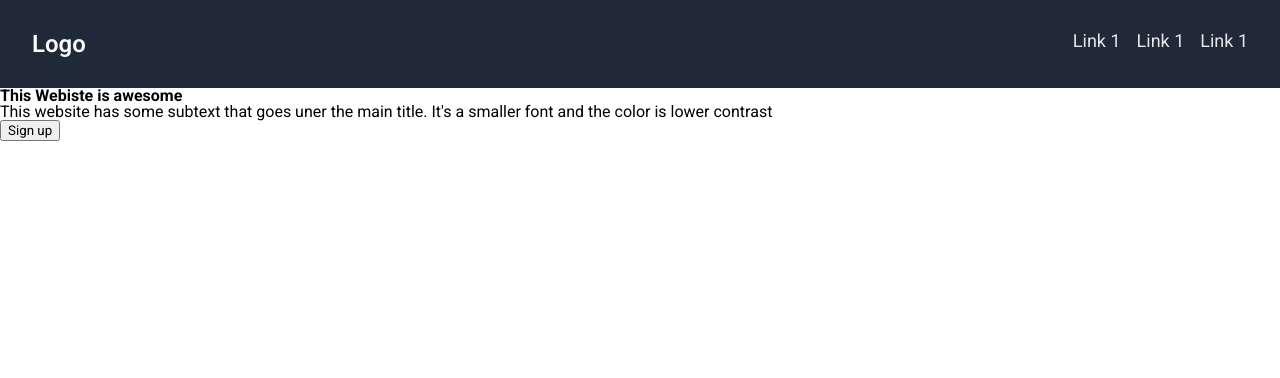
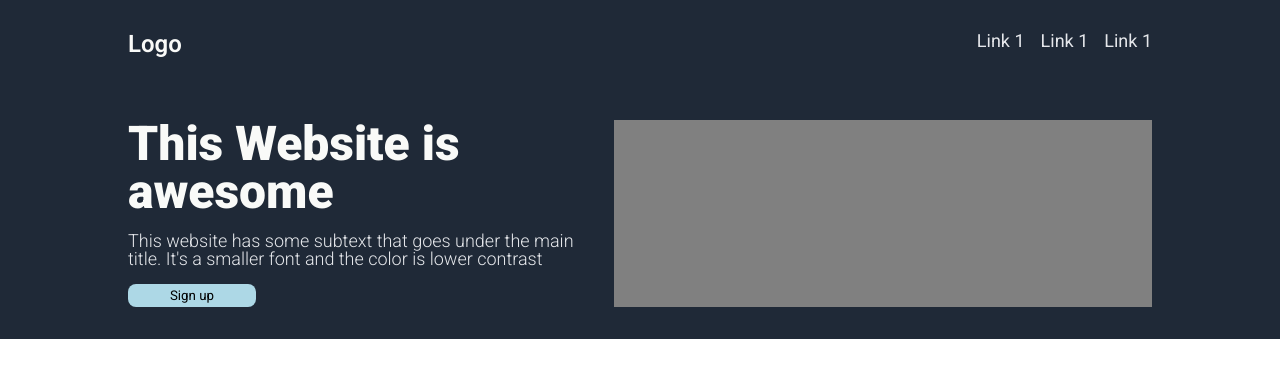
Before and after one commit to arturodelac/landing-page, a plain HTML site: page index.html in a window 1280 px wide. Drawn offline with Linux system fonts and the light colour scheme.

Commit message:
Completed header and landing text

```diff
--- a/index.html
+++ b/index.html
@@ -16,10 +16,9 @@
 
         <section class="landing">
             <div class="landing-text">
-                <h1>This Webiste is awesome</h1>
-                <p>This website has some subtext that goes uner the main title.
-                    It's
-                    a smaller font and the color is lower contrast</p>
+                <h1>This Website is awesome</h1>
+                <p>This website has some subtext that goes under the main title.
+                    It's a smaller font and the color is lower contrast</p>
                 <button>Sign up</button>
             </div>
             <div class="landing-image">
--- a/style.css
+++ b/style.css
@@ -58,12 +58,18 @@ table {
     font-family: "Roboto", sans-serif;
 }
 
+section {
+    padding: 32px;
+    padding-left: 10%;
+    padding-right: 10%;
+}
+
 .header {
     background-color: #1f2937;
     display: flex;
     color: #E5E7EB;
     font-size: 18px;
-    padding: 32px;
+
     gap: 16px;
 }
 
@@ -73,3 +79,44 @@ table {
     font-weight: 600;
     color: #F9FAF8;
 }
+
+.landing {
+    background-color: #1f2937;
+    color: #E5E7EB;
+    display: flex;
+    gap: 32px;
+}
+
+.landing-text {
+    display: flex;
+    gap: 16px;
+    flex-direction: column;
+    flex-grow: 1;
+
+}
+
+button {
+    width: 128px;
+    background-color: lightblue;
+    border-radius: 8px;
+    padding: 4px 8px;
+    border-style: none;
+}
+
+h1 {
+    font-size: 48px;
+    font-weight: 900;
+    color: #F9FAF8;
+}
+
+p {
+    font-size: 18px;
+    font-weight: 300;
+    color: #E5E7EB;
+}
+
+.landing-image {
+    background-color: grey;
+    flex: 1 1 0;
+    flex-basis: 100%;
+}
```
